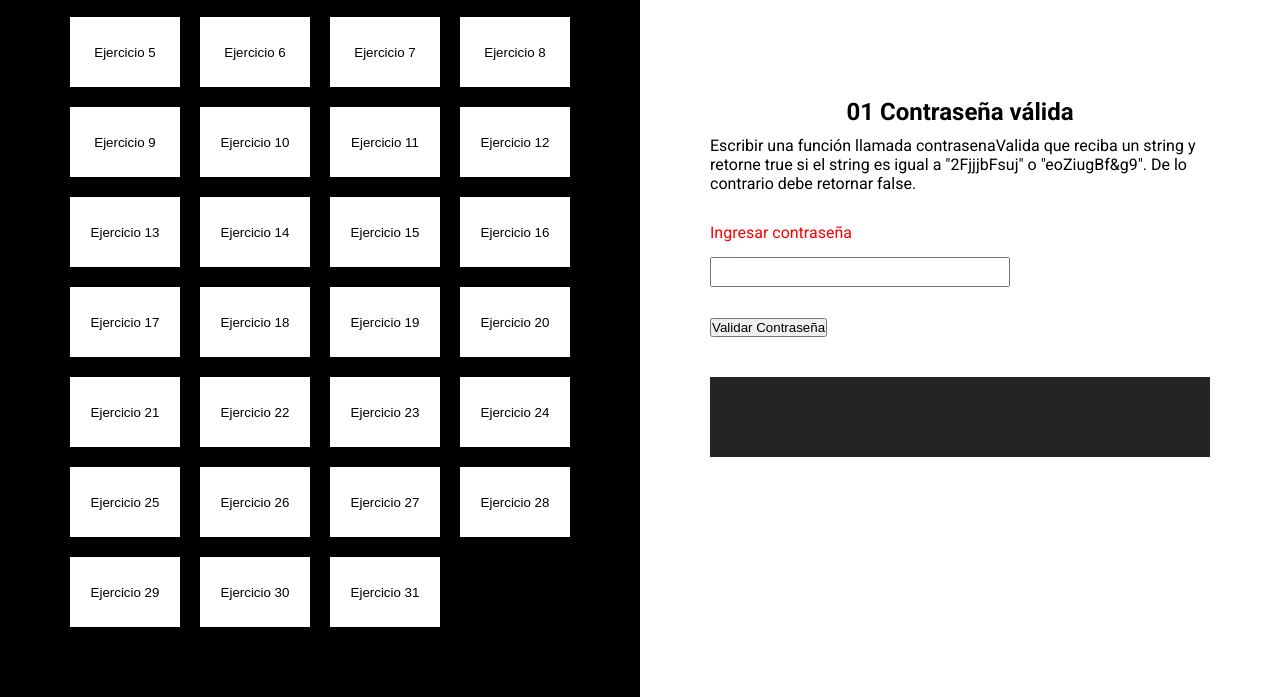
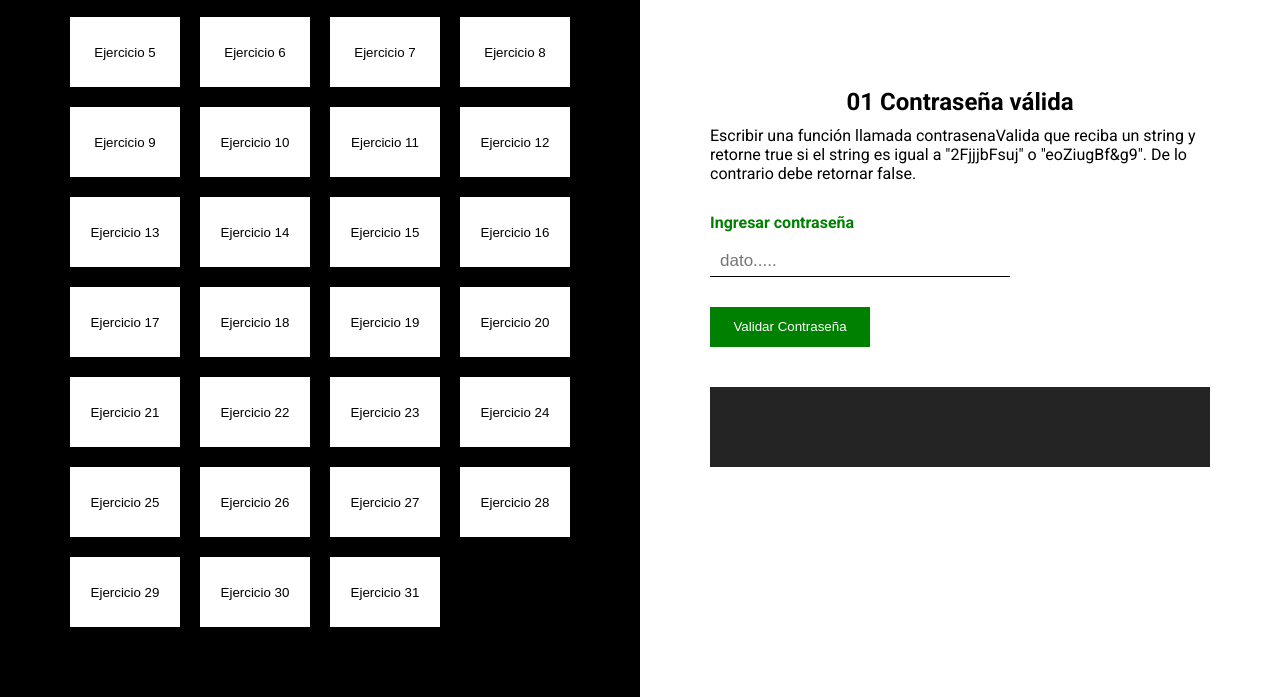
Before and after one commit to Josecahuana/Hackaton_09, a plain HTML site: page index.html in a window 1280 px wide. Both pictures are taken after a click on the button "Ejercicio 1". Shown: the part 143-840 px from the top of the page. Drawn offline with Linux system fonts and the light colour scheme.

Commit message:
creating function cleanDivs

```diff
--- a/index.html
+++ b/index.html
@@ -119,7 +119,7 @@
                 De lo contrario debe retornar false.</p>
             <div class="inputs">
                 <label for="validar">Ingresar contraseña</label>
-                <input type="text" id="validar" value="hola">
+                <input type="text" id="validar" placeholder="dato.....">
             </div>
             <button onclick="contrasenaValida()">Validar Contraseña</button>
             <span id="solution1"></span>
@@ -132,11 +132,11 @@
                 mayores a 1000 debe retornar ingresos * 40%. De lo contrario retornar 0.</p>
             <div class="inputs">
                 <label for="edad">Edad</label>
-                <input type="number" id="edad">
+                <input type="number" id="edad" placeholder="0">
             </div>
             <div class="inputs">
                 <label for="ingresos">Ingresos</label>
-                <input type="number" id="ingresos">
+                <input type="number" id="ingresos" placeholder="$0">
             </div>
             <button onclick="calcularImpuestos()">Calcular Impuestos</button>
             <span id="solution2"></span>
@@ -151,11 +151,11 @@
                 siguientes posibilidades:</p>
             <div class="inputs">
                 <label for="peso">Peso</label>
-                <input type="number" id="peso">
+                <input type="number" id="peso" placeholder="0 Kg">
             </div>
             <div class="inputs">
                 <label for="altura">Altura</label>
-                <input type="number" id="altura">
+                <input type="number" id="altura" placeholder="0 m">
             </div>
             <button onclick="bmi()">Calcular BMI</button>
             <span id="solution3"></span>
@@ -168,7 +168,7 @@
             </p>
             <div class="inputs">
                 <label for="arreglo">Arreglo</label>
-                <input type="text" id="arreglo">
+                <input type="text" id="arreglo" placeholder="[0,1,2]">
             </div>
             <button onclick="imprimirArreglo()">Imprimir</button>
             <span id="solution4"></span>
@@ -186,7 +186,7 @@
             </p>
             <div class="inputs">
                 <label for="likes">Likes</label>
-                <input type="text" id="likes">
+                <input type="text" id="likes" placeholder="0">
             </div>
             <button onclick="likes()">Convertir likes</button>
             <span id="solution5"></span>
@@ -203,7 +203,7 @@
             </p>
             <div class="inputs">
                 <label for="fizzbuzz">Arreglo</label>
-                <input type="text" id="fizzbuzz">
+                <input type="text" id="fizzbuzz" placeholder="3">
             </div>
             <button onclick="fizzBuzz()">Imprimir</button>
             <span id="solution6"></span>
@@ -218,11 +218,11 @@
             </p>
             <div class="inputs">
                 <label for="num1">Numero menor</label>
-                <input type="text" id="num1">
+                <input type="text" id="num1" placeholder="0">
             </div>
             <div class="inputs">
                 <label for="num2">Numero mayor</label>
-                <input type="text" id="num2">
+                <input type="text" id="num2" placeholder="1">
             </div>
             <button onclick="contarRango()">Imprimir</button>
             <span id="solution7"></span>
@@ -236,11 +236,11 @@
             </p>
             <div class="inputs">
                 <label for="numStart">Numero Inicial</label>
-                <input type="text" id="numStart">
+                <input type="text" id="numStart" placeholder="0">
             </div>
             <div class="inputs">
                 <label for="numEnd">Numero Final</label>
-                <input type="text" id="numEnd">
+                <input type="text" id="numEnd" placeholder="10">
             </div>
             <button onclick="sumarRango()">Imprimir</button>
             <span id="solution8"></span>
@@ -252,7 +252,7 @@
                 letra "a":</p>
             <div class="inputs">
                 <label for="numeroAses">Numero de As</label>
-                <input type="text" id="numeroAses">
+                <input type="text" id="numeroAses" placeholder="abracadabra">
             </div>
             <button onclick="numeroDeAs()">Contar a</button>
             <span id="solution9"></span>
@@ -265,11 +265,11 @@
             </p>
             <div class="inputs">
                 <label for="valorString">Palabra</label>
-                <input type="text" id="valorString">
+                <input type="text" id="valorString" placeholder="Hola Mundo">
             </div>
             <div class="inputs">
                 <label for="caracter">Caracter</label>
-                <input type="text" id="caracter">
+                <input type="text" id="caracter" placeholder="o">
             </div>
             <button onclick="numeroDeCaracteres()">Contar caracter</button>
             <span id="solution10"></span>
@@ -282,7 +282,7 @@
             </p>
             <div class="inputs">
                 <label for="sumarNumero">Numeros</label>
-                <input type="text" id="sumarNumero">
+                <input type="text" id="sumarNumero" placeholder="[1, 2, 3, 4, 5, 6, 7, 8, 9, 10]">
             </div>
             <button onclick="sumarArreglo()">Suma total</button>
             <span id="solution11"></span>
@@ -295,7 +295,7 @@
             </p>
             <div class="inputs">
                 <label for="multiplicarNumero">Numeros</label>
-                <input type="text" id="multiplicarNumero">
+                <input type="text" id="multiplicarNumero" placeholder="[4, 1, 2, 3]">
             </div>
             <button onclick="multiplicarArreglo()">Multiplicacion total</button>
             <span id="solution12"></span>
@@ -308,7 +308,7 @@
             </p>
             <div class="inputs">
                 <label for="remover">Numeros</label>
-                <input type="text" id="remover">
+                <input type="text" id="remover" placeholder="[0, 1, 0, 2, 0, 3]">
             </div>
             <button onclick="removerCeros()">Imprimir</button>
             <span id="solution13"></span>
@@ -324,15 +324,15 @@
             </p>
             <div class="inputs">
                 <label for="datoArreglo">Arreglo</label>
-                <input type="text" id="datoArreglo">
+                <input type="text" id="datoArreglo" placeholder="[1, 2, 3, 4, 5, 6, 7, 8, 9, 10]">
             </div>
             <div class="inputs">
                 <label for="positionStart">Posicion inicial</label>
-                <input type="text" id="positionStart">
+                <input type="text" id="positionStart" placeholder="3">
             </div>
             <div class="inputs">
                 <label for="positionEnd">Posicion final</label>
-                <input type="text" id="positionEnd">
+                <input type="text" id="positionEnd" placeholder="6">
             </div>
             <button onclick="sumarArr()">Suma total</button>
             <span id="solution14"></span>
@@ -345,7 +345,7 @@
                 Los complementos son los siguientes: </p>
             <div class="inputs">
                 <label for="datoCadena">Cadena</label>
-                <input type="text" id="datoCadena">
+                <input type="text" id="datoCadena" placeholder="ACGTGGTCTTAA">
             </div>
             <button onclick="transcribir()">Imprimir</button>
             <span id="solution15"></span>
@@ -356,7 +356,7 @@
             <p>Escribir una función llamada capitalizar que reciba un string y capitalice la primera letra:</p>
             <div class="inputs">
                 <label for="capitalizar">Palabra</label>
-                <input type="text" id="capitalizar">
+                <input type="text" id="capitalizar" placeholder="pedro">
             </div>
             <button onclick="capitalizar()">Imprimir</button>
             <span id="solution16"></span>
@@ -368,7 +368,7 @@
                 palabra:</p>
             <div class="inputs">
                 <label for="capitalizarPalabra">Palabra</label>
-                <input type="text" id="capitalizarPalabra">
+                <input type="text" id="capitalizarPalabra" placeholder="hola mundo">
             </div>
             <button onclick="capitalizar2()">Imprimir</button>
             <span id="solution17"></span>
@@ -379,7 +379,7 @@
             <p>Escribir una función llamada max que reciba un arreglo de números y retorne el número máximo::</p>
             <div class="inputs">
                 <label for="max">Arreglo de numeros</label>
-                <input type="text" id="max">
+                <input type="text" id="max" placeholder="[67, 35, 54, 26]">
             </div>
             <button onclick="max()">Imprimir</button>
             <span id="solution18"></span>
@@ -392,7 +392,7 @@
             </p>
             <div class="inputs">
                 <label for="min">Arreglo de numeros</label>
-                <input type="text" id="min">
+                <input type="text" id="min" placeholder="[5, 9, 2, 4, 5, 7]">
             </div>
             <button onclick="min()">Imprimir</button>
             <span id="solution19"></span>
@@ -411,7 +411,7 @@
             </p>
             <div class="inputs">
                 <label for="password">Palabra</label>
-                <input type="text" id="password">
+                <input type="text" id="password" placeholder="esta es una prueba">
             </div>
             <button onclick="password()">Imprimir</button>
             <span id="solution20"></span>
@@ -423,7 +423,7 @@
                 números pares únicamente.</p>
             <div class="inputs">
                 <label for="pares">Arreglo pares</label>
-                <input type="text" id="pares">
+                <input type="text" id="pares" placeholder="[1, 2, 3, 4, 5, 6]">
             </div>
             <button onclick="pares()">Imprimir</button>
             <span id="solution21"></span>
@@ -435,7 +435,7 @@
                 las posiciones donde se encuentran números pares.</p>
             <div class="inputs">
                 <label for="positionPares">Arreglo pares</label>
-                <input type="text" id="positionPares">
+                <input type="text" id="positionPares" placeholder="[1, 2, 3, 4, 5, 6]">
             </div>
             <button onclick="positionPares()">Imprimir</button>
             <span id="solution22"></span>
@@ -447,7 +447,7 @@
                 cada número esté multiplicado por dos (2).</p>
             <div class="inputs">
                 <label for="duplicar">Arreglo pares</label>
-                <input type="text" id="duplicar">
+                <input type="text" id="duplicar" placeholder="[1, 2, 3]">
             </div>
             <button onclick="duplicar()">Duplicar</button>
             <span id="solution23"></span>
@@ -459,7 +459,7 @@
                 todas las palabras que empiecen por "a" (mayúscula o minúscula).</p>
             <div class="inputs">
                 <label for="arregloA">Arreglo por A</label>
-                <input type="text" id="arregloA">
+                <input type="text" id="arregloA" placeholder='["beta", "alfa", "Arbol", "gama"]'>
             </div>
             <button onclick="empiezanConA()">Imprimir</button>
             <span id="solution24"></span>
@@ -471,7 +471,7 @@
                 todas las palabras que terminan con "s" (mayúscula o minúscula).</p>
             <div class="inputs">
                 <label for="terminaS">Arreglo por S</label>
-                <input type="text" id="terminaS">
+                <input type="text" id="terminaS" placeholder='["pruebas", "arroz", "árbol", "tokens"]'>
             </div>
             <button onclick="terminanConS()">Imprimir</button>
             <span id="solution25"></span>
@@ -483,7 +483,7 @@
                 todos los elementos del arreglo.</p>
             <div class="inputs">
                 <label for="arregloArr">Arreglo count</label>
-                <input type="text" id="arregloArr">
+                <input type="text" id="arregloArr" placeholder="[[1, 2, 3],[4, 5, 6],[7, 8, 9]]">
             </div>
             <button onclick="imprimirMatriz()">Imprimir</button>
             <span id="solution26"></span>
@@ -495,7 +495,7 @@
                 de 0 a 9) y retorne un nuevo arreglo convirtiendo cada número a su versión en palabras.</p>
             <div class="inputs">
                 <label for="numerosAPalabras">Arreglo a palabras</label>
-                <input type="text" id="numerosAPalabras">
+                <input type="text" id="numerosAPalabras" placeholder="[0, 1, 2, 3, 4]">
             </div>
             <button onclick="numerosAPalabras()">Imprimir</button>
             <span id="solution27"></span>
@@ -508,7 +508,7 @@
                 -1.</p>
             <div class="inputs">
                 <label for="palabrasANumeros">Palabra a Numeros</label>
-                <input type="text" id="palabrasANumeros">
+                <input type="text" id="palabrasANumeros" placeholder='["cero", "uno", "dos", "tres", "what?", "cuatro"]'>
             </div>
             <button onclick="palabrasANumeros()">Imprimir</button>
             <span id="solution28"></span>
@@ -519,7 +519,7 @@
             <p>Escribir una función llamada numAsteriscos que reciba un arreglo y retorne el número de asteriscos:</p>
             <div class="inputs">
                 <label for="numAsteriscos">Arreglo por Asterisco</label>
-                <input type="text" id="numAsteriscos">
+                <input type="text" id="numAsteriscos" placeholder='["", "*", "", "*"]'>
             </div>
             <button onclick="numAsteriscos()">Imprimir</button>
             <span id="solution29"></span>
@@ -531,7 +531,7 @@
                 número de asteriscos:</p>
             <div class="inputs">
                 <label for="numAsteriscos1">Numero de asteriscos</label>
-                <input type="text" id="numAsteriscos1">
+                <input type="text" id="numAsteriscos1" placeholder='[["*","","*"],["","*",""],["*","","*"]]'>
             </div>
             <button onclick="numAsteriscos1()">Imprimir</button>
             <span id="solution30"></span>
@@ -547,11 +547,11 @@
             </p>
             <div class="inputs">
                 <label for="palabraNew1">Cadena 1</label>
-                <input type="text" id="palabraNew1">
+                <input type="text" id="palabraNew1" placeholder="hola">
             </div>
             <div class="inputs">
                 <label for="palabraNew2">Cadena 2</label>
-                <input type="text" id="palabraNew2">
+                <input type="text" id="palabraNew2" placeholder="hola">
             </div>
             <button onclick="distancia()">Imprimir</button>
             <span id="solution31"></span>
--- a/script.js
+++ b/script.js
@@ -1,20 +1,25 @@
 const formulario = document.querySelector('.formulario');
+const botons = document.querySelector('.botons');
 const inputs = document.querySelectorAll('input');
-const botons = document.querySelector('.botons');
+const spans = document.querySelectorAll('.formulario span');
 
 //Mostrar al iniciar
-(() => { formulario.children[0].style.display = 'block' })();
+(() => {
+    formulario.children[0].style.display = 'block';
+    botons.children[0].style.background = 'blue';
+    botons.children[0].style.color = 'white';
+})();
 
 //Boton mostrar ejercicios
 function show(botones, num) {
     const boton = document.querySelector(botones);
-    disabledButton(boton);
+    enableButton(boton);
     clean();
     cleanInputs();
+    cleanDivs();
     formulario.children[num - 1].style.display = 'block';
-    botons.children[num-1].style.background = 'blue';
-    botons.children[num-1].style.color = 'white';
-
+    botons.children[num - 1].style.background = 'blue';
+    botons.children[num - 1].style.color = 'white';
 }
 
 //Limpiar el formulario
@@ -31,7 +36,14 @@ function cleanInputs() {
     })
 }
 
-function disabledButton(boton) {
+function cleanDivs() {
+    spans.forEach(span => {
+        span.textContent = '';
+    })
+}
+
+//Habilitar botones
+function enableButton(boton) {
     for (let i = 0; i < botons.children.length; i++) {
         botons.children[i].style.background = 'white';
         botons.children[i].style.color = 'black';
@@ -45,7 +57,7 @@ function disabledButton(boton) {
 /*EJERCICIO 1*/ //LISTO
 function contrasenaValida() {
     const validar = document.querySelector('#validar');
-    return (validar.value === '2Fj(jjbFsuj' || validar.value === 'eoZiugBf&g9') ? document.querySelector('#solution1').textContent = 'true' : document.querySelector('#solution1').textContent = 'false';;
+    return (validar.value === '2Fj(jjbFsuj' || validar.value === 'eoZiugBf&g9') ? document.querySelector('#solution1').textContent = 'true' : document.querySelector('#solution1').textContent = 'false';
 
 }
 
@@ -90,7 +102,7 @@ function imprimirArreglo() {
         imprimir += dato + ' ';
     });
 
-    document.querySelector('#solution4').innerHTML = `${imprimir} </br>`;
+    document.querySelector('#solution4').innerHTML = imprimir;
 
 }
 
--- a/style.css
+++ b/style.css
@@ -1,35 +1,36 @@
 *,
 ::before,
-::after{
+::after {
     box-sizing: border-box;
     margin: 0;
     padding: 0;
 }
-body{
+
+body {
     width: 100%;
     display: flex;
     position: relative;
     font-family: "Roboto", sans-serif;
 }
 
-.botons{
+.botons {
     width: 50%;
     min-height: 100vh;
     background-color: black;
     display: grid;
-    grid-template-columns: repeat( auto-fit, minmax(100px, 1fr) );
+    grid-template-columns: repeat(auto-fit, minmax(100px, 1fr));
     gap: 20px;
     padding: 70px;
 }
 
-.botons > button{
+.botons>button {
     height: 70px;
     border: none;
     font-weight: 500;
 
 }
 
-h1{
+h1 {
     position: absolute;
     color: white;
     font-weight: 900;
@@ -38,11 +39,11 @@ h1{
     transform: translateX(-50%);
 }
 
-#head-t{
+#head-t {
     color: black;
 }
 
-.formulario{
+.formulario {
     width: 50%;
     min-height: 100vh;
     padding: 70px;
@@ -52,32 +53,49 @@ h1{
 
 }
 
-.formulario > div{
+.formulario>div {
     display: none;
 
 }
 
-h2{
+h2 {
     text-align: center;
     margin-bottom: 10px;
 }
 
-.inputs{
+.inputs {
     display: flex;
     flex-direction: column;
     margin: 30px 0;
-    color: red;
+    color: green;
+    font-weight: 700;
     gap: 15px;
 }
 
-.inputs > input {
+
+.inputs>input {
     width: 300px;
     height: 30px;
+    outline: none;
+    border: none;
+    border-bottom: 1px solid black;
+    padding-left: 10px;
+    font-size: 17px;
+    color: rgb(36, 29, 21);
+
+
+}
+
+.formulario button {
+    background-color: green;
+    border: none;
+    width: 160px;
+    height: 40px;
+    color: white;
 }
 
 
-
-div > span{
+div>span {
     margin-top: 40px;
     width: 100%;
     background-color: #242424;
```
